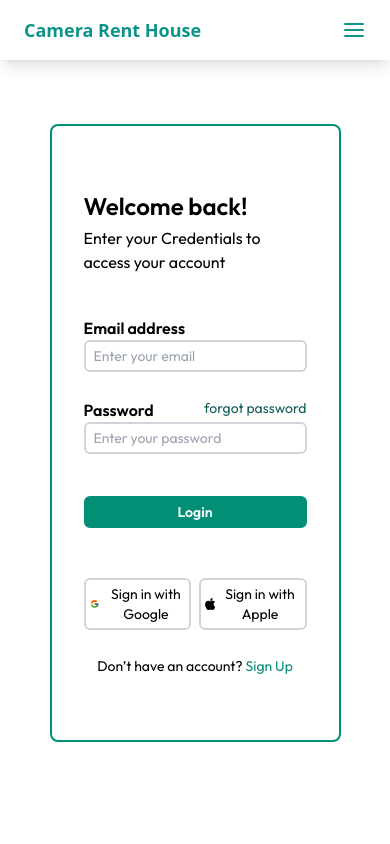
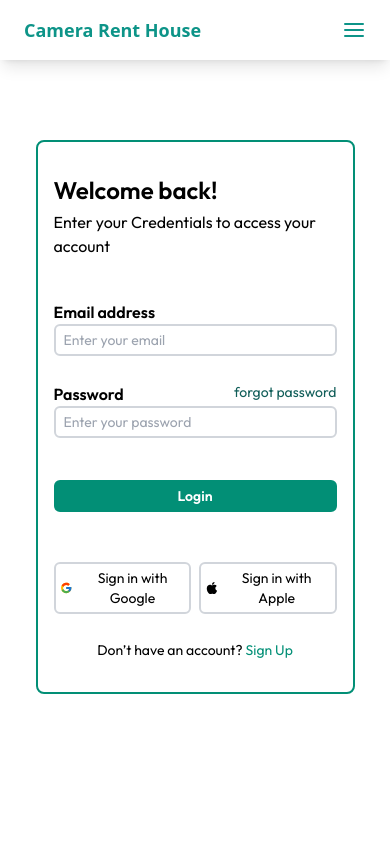
Before and after one commit to ChannaMaduranga/Camera-Rent-House, a React (Vite) app in the folder frontend/: page /Signin in a window 390 px wide. Shown: the top 844 px of the page. Built offline with nearby package versions, Linux system fonts and the light colour scheme.

Commit message:
responsive login & signup

```diff
--- a/frontend/src/Components/SignIn/SignIn.jsx
+++ b/frontend/src/Components/SignIn/SignIn.jsx
@@ -4,9 +4,9 @@ import { FaApple } from "react-icons/fa";
 
 function SignIn() {
     return (
-        <div className=''>
-            <div className='font-outfit mx-auto w-[80%] p-16  flex justify-center items-center  '>
-                <div className='border-2 p-8 rounded-lg py-16 border-secondary-main'>
+        <div className='h-screen '>
+            <div className='font-outfit my-16 md:h-[100vh] mx-auto md:w-[60%] w-[90%] sm:w-[70%] lg:w-[40%] md:p-16 p-4 flex justify-center   '>
+                <div className='border-2 p-4 md:p-8  rounded-lg py-8 md:py-16 w-full  border-secondary-main'>
                     <h2 className='text-2xl md:text-2xl font-semibold mb-1'>Welcome back!</h2>
                     <p>Enter your Credentials to access your account</p>
 
--- a/frontend/src/Components/SignUp/SignUp.jsx
+++ b/frontend/src/Components/SignUp/SignUp.jsx
@@ -5,7 +5,7 @@ import { FaApple } from "react-icons/fa";
 function SignUp() {
   return (
     <div className=''>
-    <div className='font-outfit mx-auto w-[80%] p-8  flex justify-center items-center  '>
+    <div className='font-outfit my-8 md:h-[100vh] mx-auto md:w-[60%] w-[90%] sm:w-[70%] lg:w-[40%] md:p-16 p-4 flex justify-center   '>
         <div className='border-2 p-8 rounded-lg py-8 border-secondary-main'>
             <h2 className='text-2xl md:text-2xl font-semibold mb-1'>Get Started Now</h2>
             <p>Enter your Credentials to create your account</p>
```
